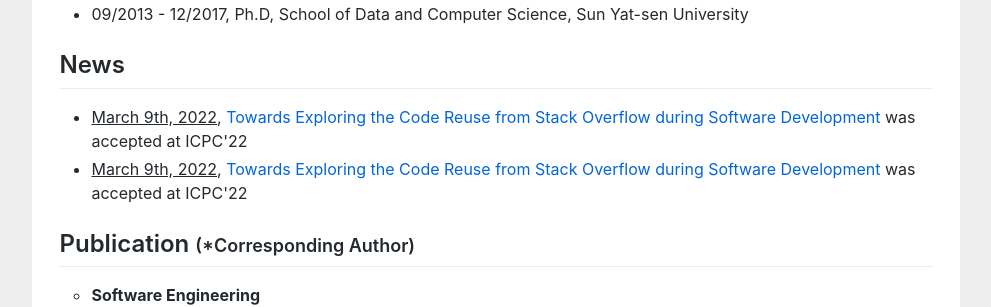
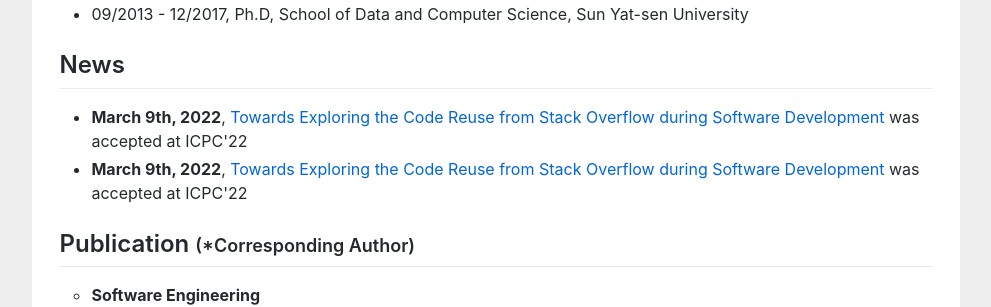
Before and after one commit to huangyuan-hy/huangyuan-hy.github.io, a Jekyll site: the page index.html, which Jekyll copies as it is, in a window 1280 px wide. Shown: the part 770-1077 px from the top of the page, without its empty margins (144-1135 px from the left). Built offline with Jekyll 4.4.1, drawn with Linux system fonts in a browser that asks for light colours.

```diff
--- a/index.html
+++ b/index.html
@@ -81,8 +81,8 @@ gtag('config', 'UA-158965281-1');
 
 				<h2>News</h2>
 					<ul>
-						<li><u>March 9th, 2022</u>,  <a href="https://arxiv.org/pdf/2204.12711.pdf">Towards Exploring the Code Reuse from Stack Overflow during Software Development</a> was accepted at ICPC'22 </li>
-						<li><u>March 9th, 2022</u>,  <a href="https://arxiv.org/pdf/2204.12711.pdf">Towards Exploring the Code Reuse from Stack Overflow during Software Development</a> was accepted at ICPC'22 </li>
+						<li><b>March 9th, 2022</b>,  <a href="https://arxiv.org/pdf/2204.12711.pdf">Towards Exploring the Code Reuse from Stack Overflow during Software Development</a> was accepted at ICPC'22 </li>
+						<li><b>March 9th, 2022</b>,  <a href="https://arxiv.org/pdf/2204.12711.pdf">Towards Exploring the Code Reuse from Stack Overflow during Software Development</a> was accepted at ICPC'22 </li>
 					</ul>
 
 
```
